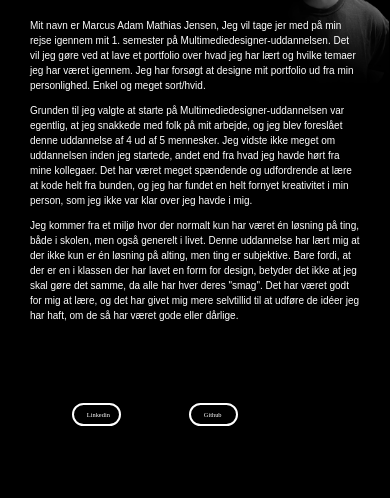
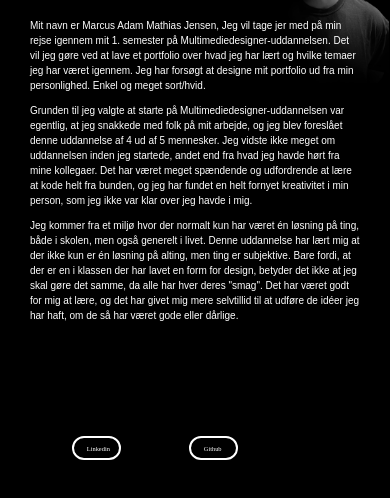
Before and after one commit to maje0017/portfolio_eksamen, a plain HTML site: page cv.html in a window 390 px wide. Shown: the part 120-618 px from the top of the page. Drawn offline with nearby package versions, Linux system fonts and the light colour scheme; a web font is replaced by a local one.

Commit message:
ændring

```diff
--- a/generel.css
+++ b/generel.css
@@ -587,7 +587,7 @@ img {
     width: 5%;
     font-size: 40%;
     left: 10%;
-    top: 58%;
+    top: 62%;
   }
 
   .github_cta {
@@ -595,7 +595,7 @@ img {
     width: 5%;
     font-size: 40%;
     left: 40%;
-    top: 58%;
+    top: 62%;
   }
   .container_02 {
     grid-template-columns: 1fr;
```
Also changed, not shown: portfolio.html (+1 -1 lines).
